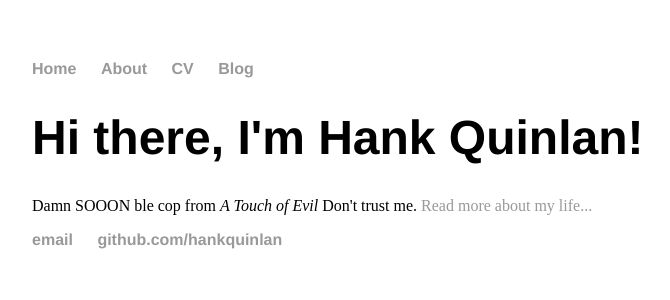
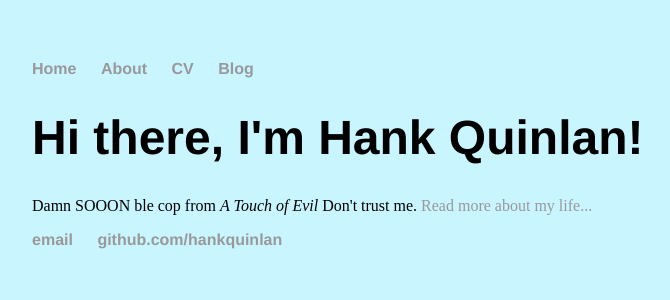
Before and after one commit to Abhilashbalachandran/Abhilashbalachandran.github.io, a Jekyll site: the page built from index.html, in a window 1280 px wide. Shown: the top 300 px of the page, without its empty margins (160-830 px from the left). Built offline with Jekyll 4.4.1, drawn with Linux system fonts in a browser that asks for light colours.

Commit message:
Update default.html

```diff
--- a/_layouts/default.html
+++ b/_layouts/default.html
@@ -1,5 +1,6 @@
 <!DOCTYPE html>
 	<html>
+		<body bgcolor="#C8F5FF">
 		<head>
 			<title>{{ page.title }}</title>
 			<!-- link to main stylesheet -->
```
